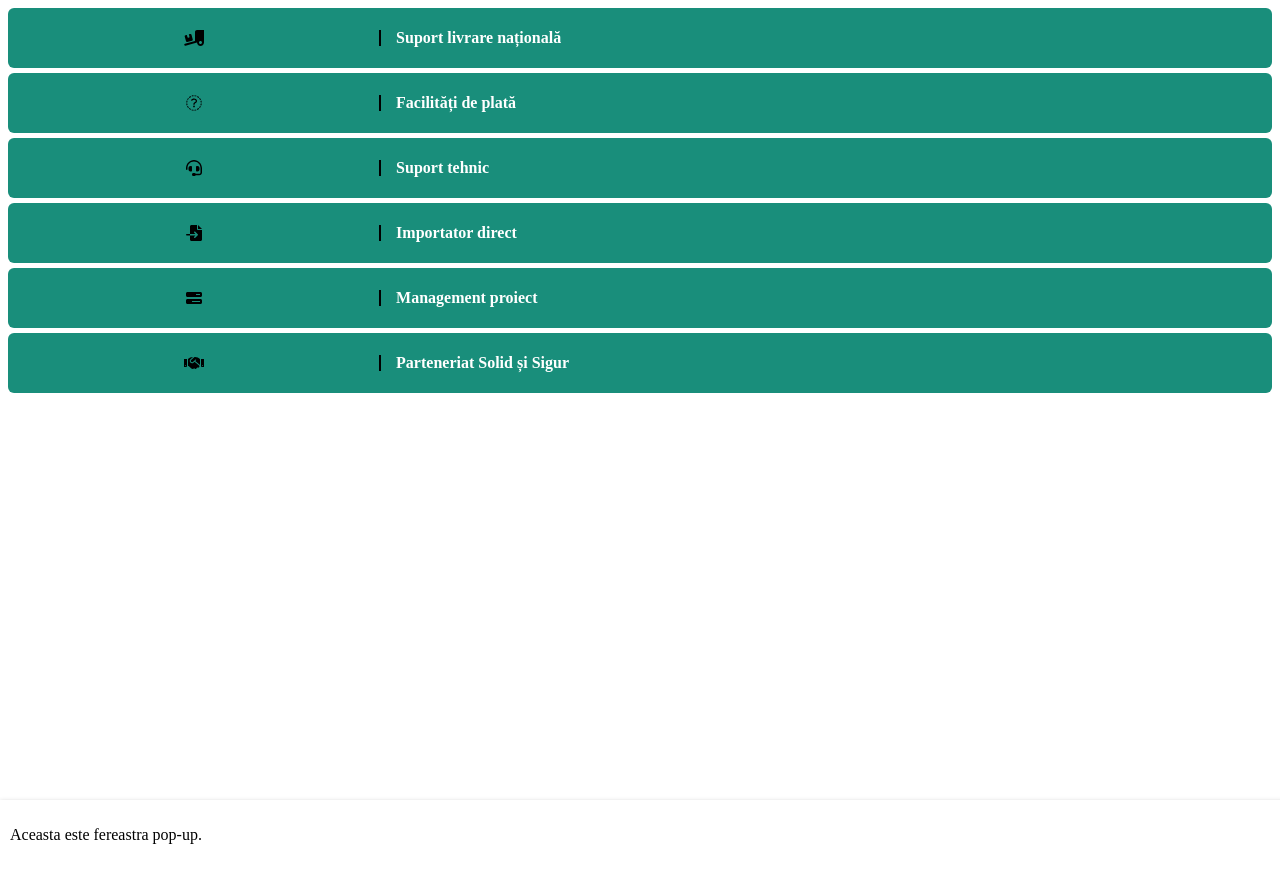
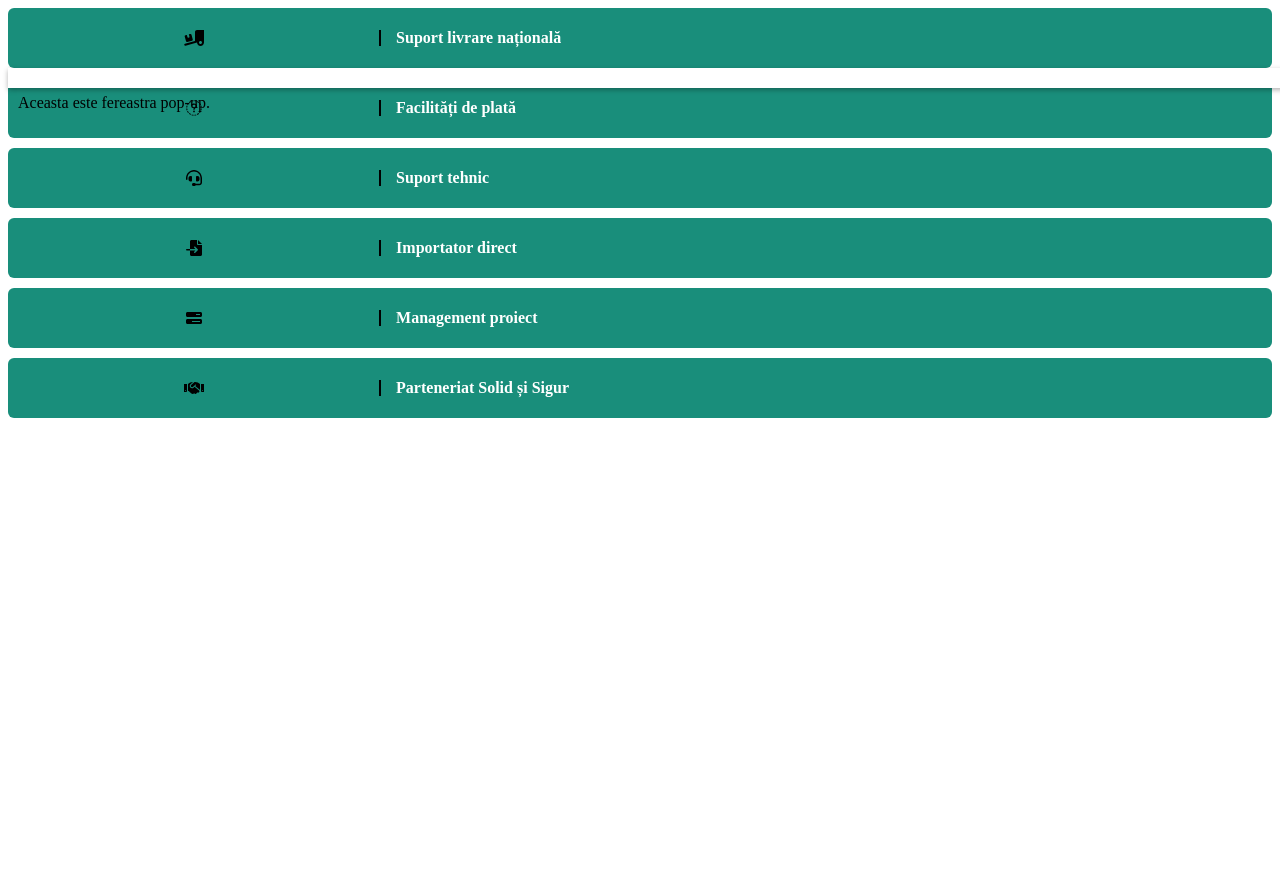
Before and after one commit to valpidian/code-html, a plain HTML site: page index.html in a window 1280 px wide. Both pictures are taken after a click on the element "Suport livrare națională". After the commit the page ends 800 px from the top, so only its background shows below. Drawn offline with Linux system fonts and the light colour scheme.

Commit message:
Update style.css

```diff
--- a/style.css
+++ b/style.css
@@ -84,10 +84,18 @@
     color: white;
 }
 
+
 .sectoare {
-    /* Stilurile pentru .sectoare pot fi adăugate aici */
+  display: flex;
+  flex-direction: column;
 }
 
 .sector {
-    margin-bottom: 5px;
+  margin-bottom: 10px;
+  position: relative;
 }
+
+.sector .popup {
+  position: absolute;
+  bottom: 0;
+}
```
